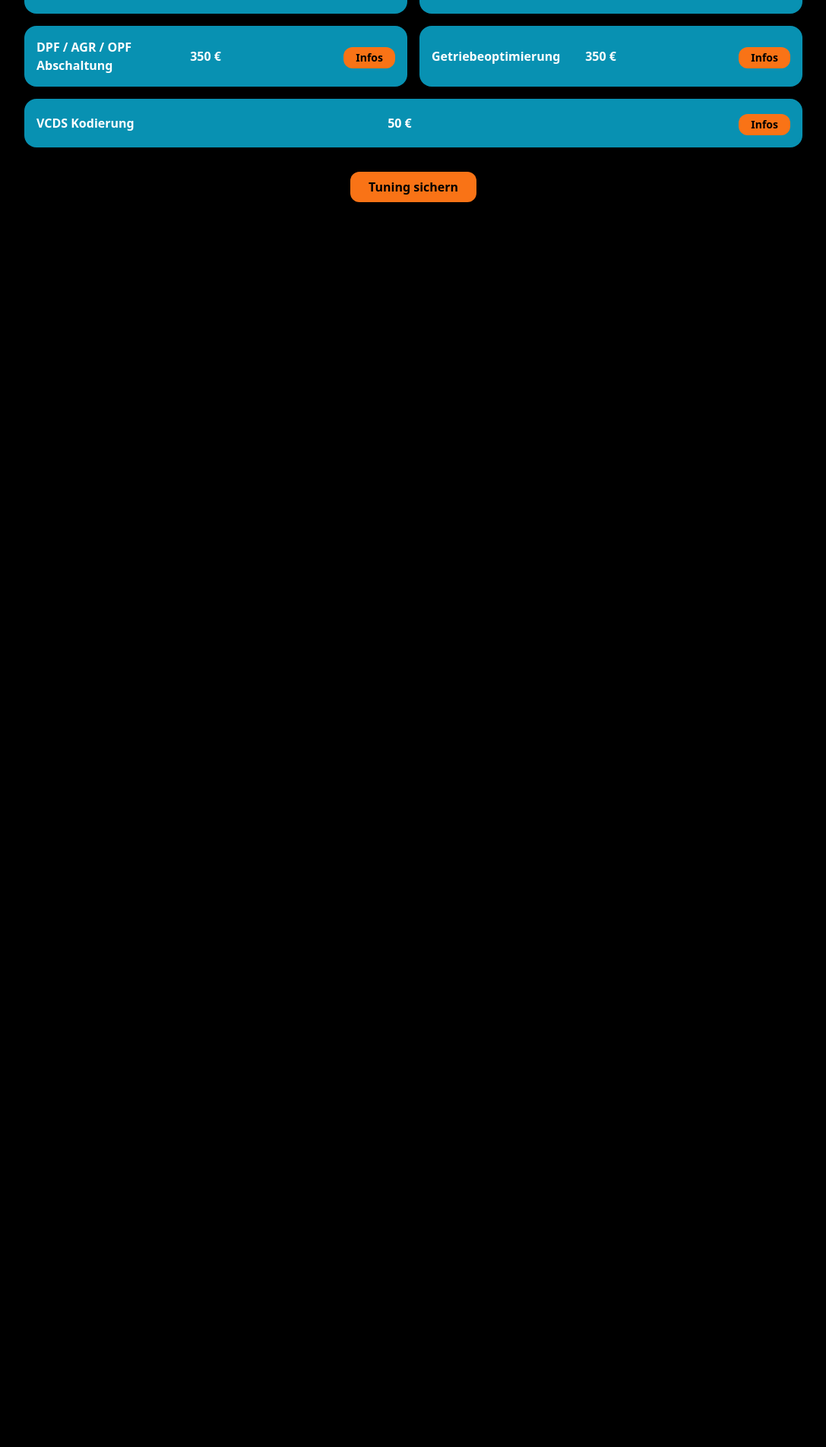
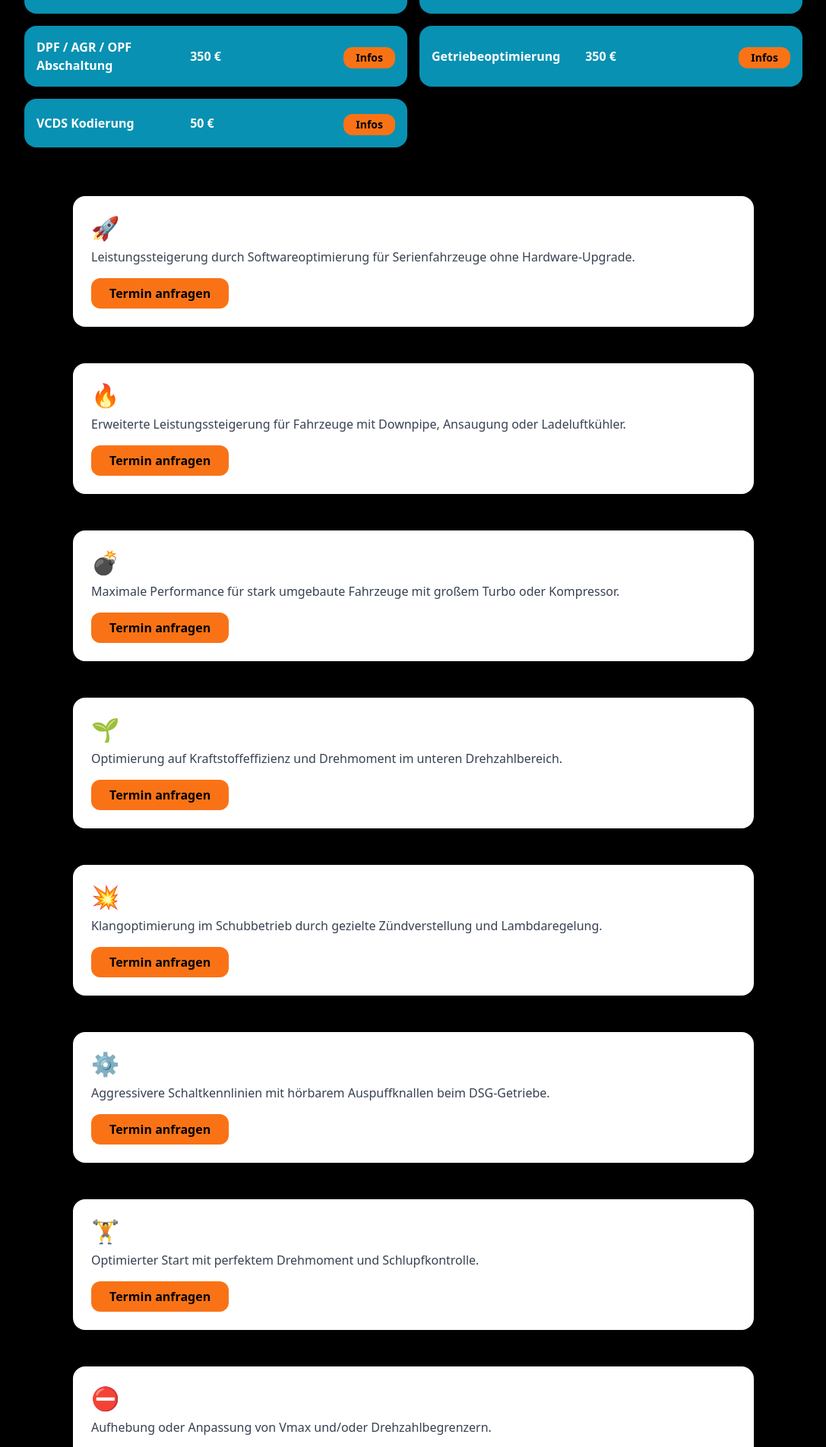
Before and after one commit to ChipMyRide/ChipMyRide, a React (Vite) app: page / in a window 1280 px wide. Shown: the part 462-2366 px from the top of the page at 76% size, without its empty margins (96-1183 px from the left). Before the commit the page ends 800 px from the top, so only its background shows below. Built offline with nearby package versions, Linux system fonts and the light colour scheme.

Commit message:
Update Home.tsx

```diff
--- a/src/pages/Home.tsx
+++ b/src/pages/Home.tsx
@@ -1,51 +1,114 @@
 import { Link } from "react-router-dom";
 
 function Home() {
+  const tuningSections = [
+    {
+      name: "Stage 1",
+      price: "550 €",
+      icon: "🚀",
+      description: "Leistungssteigerung durch Softwareoptimierung für Serienfahrzeuge ohne Hardware-Upgrade."
+    },
+    {
+      name: "Stage 2",
+      price: "750 €",
+      icon: "🔥",
+      description: "Erweiterte Leistungssteigerung für Fahrzeuge mit Downpipe, Ansaugung oder Ladeluftkühler."
+    },
+    {
+      name: "Stage 3",
+      price: "950 €",
+      icon: "💣",
+      description: "Maximale Performance für stark umgebaute Fahrzeuge mit großem Turbo oder Kompressor."
+    },
+    {
+      name: "Eco Tuning",
+      price: "450 €",
+      icon: "🌱",
+      description: "Optimierung auf Kraftstoffeffizienz und Drehmoment im unteren Drehzahlbereich."
+    },
+    {
+      name: "Pops & Bangs",
+      price: "450 €",
+      icon: "💥",
+      description: "Klangoptimierung im Schubbetrieb durch gezielte Zündverstellung und Lambdaregelung."
+    },
+    {
+      name: "DSG Knallen",
+      price: "150 €",
+      icon: "⚙️",
+      description: "Aggressivere Schaltkennlinien mit hörbarem Auspuffknallen beim DSG-Getriebe."
+    },
+    {
+      name: "Launch Control",
+      price: "150 €",
+      icon: "🏋️",
+      description: "Optimierter Start mit perfektem Drehmoment und Schlupfkontrolle."
+    },
+    {
+      name: "Begrenzer (Vmax / RPM)",
+      price: "150 €",
+      icon: "⛔",
+      description: "Aufhebung oder Anpassung von Vmax und/oder Drehzahlbegrenzern."
+    },
+    {
+      name: "DPF / AGR / OPF Abschaltung",
+      price: "350 €",
+      icon: "🧪",
+      description: "Abschaltung störanfälliger Abgasnachbehandlung bei Motorsportanwendungen."
+    },
+    {
+      name: "Getriebeoptimierung",
+      price: "350 €",
+      icon: "🔧",
+      description: "Optimierte Schaltzeiten, Kupplungsdruck und Fahrverhalten für DSG/Automatik."
+    },
+    {
+      name: "VCDS Kodierung",
+      price: "50 €",
+      icon: "🛠️",
+      description: "Individuelle Fahrzeuganpassungen per Diagnoseinterface – z. B. Licht, Komfort, etc."
+    },
+  ];
+
   return (
     <div className="flex flex-col items-center mt-12 px-4">
       <h2 className="text-8xl font-bold mb-4 text-orange-500">Tuning Preise</h2>
 
       <div className="grid grid-cols-1 md:grid-cols-2 gap-4 w-full max-w-5xl mx-auto">
-        {[
-          { name: "Stage 1", price: "550 €", link: "#/tuning/stage1" },
-          { name: "Stage 2", price: "750 €", link: "#/tuning/stage2" },
-          { name: "Stage 3", price: "950 €", link: "#/tuning/stage3" },
-          { name: "Eco Tuning", price: "450 €", link: "#/tuning/eco" },
-          { name: "Pops & Bangs", price: "450 €", link: "#/tuning/pops" },
-          { name: "DSG Knallen", price: "150 €", link: "#/tuning/dsg-knallen" },
-          { name: "Launch Control", price: "150 €", link: "#/tuning/launchcontrol" },
-          { name: "Begrenzer (Vmax / RPM)", price: "150 €", link: "#/tuning/begrenzer" },
-          { name: "DPF / AGR / OPF Abschaltung", price: "350 €", link: "#/tuning/abschaltung" },
-          { name: "Getriebeoptimierung", price: "350 €", link: "#/tuning/getriebe" },
-          { name: "VCDS Kodierung", price: "50 €", link: "#/tuning/vcds" },
-        ].map((item, index) => {
-          const centerIndex = 10;
-          return (
+        {tuningSections.map((item, index) => (
           <div
             key={index}
-              className={`flex items-center justify-between bg-cyan-600 text-white rounded-2xl p-4 hover:bg-cyan-500 transition duration-300 ${
-                index === centerIndex ? 'md:col-span-2 justify-center' : ''
-              }`}
+            className="flex items-center justify-between bg-cyan-600 text-white rounded-2xl p-4 hover:bg-cyan-500 transition duration-300"
           >
             <span className="font-bold text-left w-1/3">{item.name}</span>
             <span className="text-left w-1/3 font-bold">{item.price}</span>
             <a
-                href={item.link}
+              href={`#${item.name.toLowerCase().replace(/[^a-z0-9]/g, "")}`}
               className="mt-1 px-4 py-1 bg-orange-500 hover:bg-orange-600 text-black font-semibold rounded-xl text-sm text-center"
             >
               Infos
             </a>
           </div>
-          );
-        })}
+        ))}
       </div>
 
+      <div className="mt-16 w-full max-w-4xl space-y-12">
+        {tuningSections.map((item, index) => (
+          <div key={index} id={item.name.toLowerCase().replace(/[^a-z0-9]/g, "")}
+               className="bg-white rounded-2xl shadow-md p-6">
+            <h3 className="text-3xl font-bold mb-2 flex items-center">
+              <span className="mr-2">{item.icon}</span> {item.name}
+            </h3>
+            <p className="text-gray-700 mb-4">{item.description}</p>
             <a
-        href="#/kontakt"
-        className="mt-8 px-6 py-2 bg-orange-500 hover:bg-orange-600 text-black font-semibold rounded-xl"
+              href="/kontakt"
+              className="inline-block px-6 py-2 bg-orange-500 hover:bg-orange-600 text-black font-semibold rounded-xl"
             >
-        Tuning sichern
+              Termin anfragen
             </a>
+          </div>
+        ))}
+      </div>
     </div>
   );
 }
```
Lines whose indentation alone changed are shown as unchanged.
